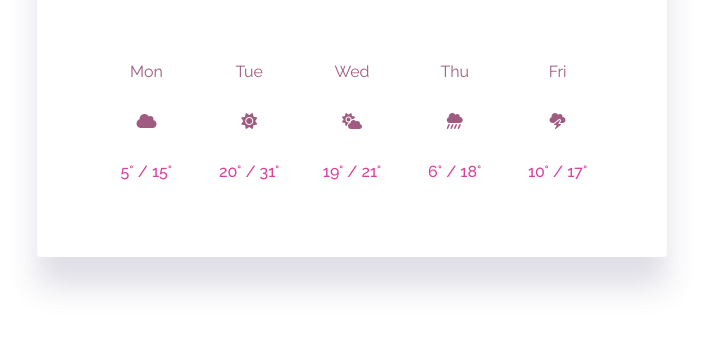
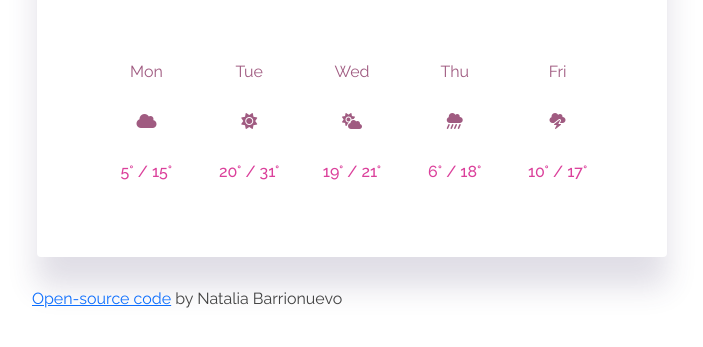
Before and after one commit to NaliNat/weather-app, a plain HTML site: page index.html in a window 1280 px wide. Shown: the part 363-710 px from the top of the page, without its empty margins (288-991 px from the left). Drawn offline with nearby package versions, Linux system fonts and the light colour scheme.

Commit message:
Added link
Added link to code in github

```diff
--- a/index.html
+++ b/index.html
@@ -138,6 +138,12 @@
           </div>
         </div>
       </div>
+      <div class="coded-by">
+        <a href="https://github.com/NaliNat/weather-app" target="_blank"
+          >Open-source code</a
+        >
+        by Natalia Barrionuevo
+      </div>
     </div>
 
     <script
--- a/src/styles.css
+++ b/src/styles.css
@@ -15,9 +15,14 @@ input.city-input-box {
   border-color: #9092b4;
 }
 
-.container {
+div.container {
   font-family: "Poppins", sans-serif;
   font-family: "Raleway", sans-serif;
+  width: 100%;
+  max-width: 700px;
+  padding-right: 30px;
+  padding-left: 30px;
+  margin-right: auto;
 }
 
 .more-info {
@@ -39,7 +44,7 @@ input.city-input-box {
 
 .box-weather {
   box-shadow: 0 30px 30px rgba(65, 50, 100, 0.16);
-  margin: 60px auto;
+  margin: 60px auto 30px;
   max-width: 630px;
   padding: 40px 70px 40px;
   border-radius: 4px;
@@ -60,6 +65,11 @@ input.city-input-box {
 .temp {
   color: #db409b;
   font-weight: 500;
+}
+
+.coded-by {
+  color: rgba(0, 0, 0, 0.74);
+  padding-bottom: 30px;
 }
 
 #celsius,
```
